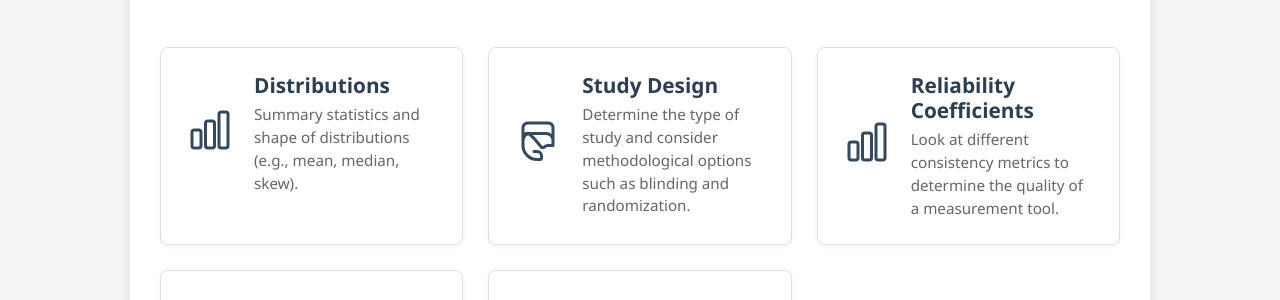
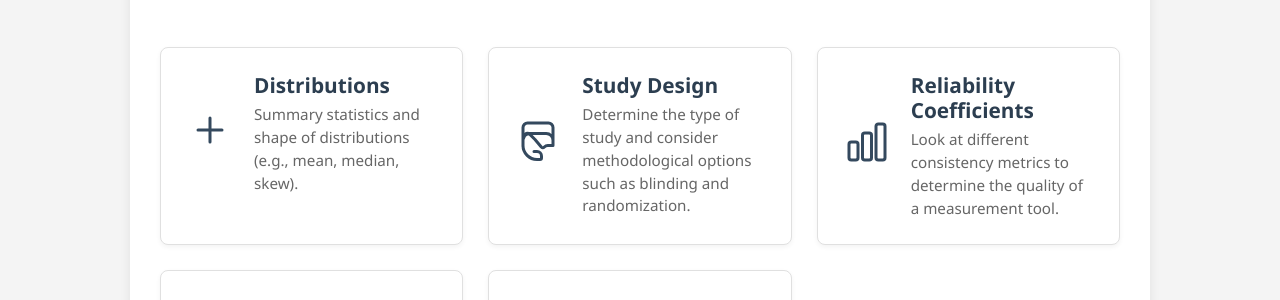
Before and after one commit to probe973/hsc-5066y, a Jekyll site: the page built from let/index.md, in a window 1280 px wide. Shown: the part 438-738 px from the top of the page. Built offline with Jekyll 4.4.1, drawn with Linux system fonts in a browser that asks for light colours.

Commit message:
Update index.md

```diff
--- a/let/index.md
+++ b/let/index.md
@@ -12,11 +12,11 @@
 <div class="card-menu">
 
     <!-- Card 1: Distributions (Summary Statistics and Shape) -->
-    <!-- Icon: A bell curve with a central measure, representing summary and shape. -->
+    <!-- ICON: A classic Bell Curve (normal distribution), representing distribution and shape. -->
     <a href="{{ "/let/distributions/" | relative_url }}" class="card">
         <div class="card-content">
             <div class="card-icon">
-                <svg xmlns="http://www.w3.org/2000/svg" fill="none" viewBox="0 0 24 24" stroke-width="1.5" stroke="currentColor" aria-hidden="true"><path stroke-linecap="round" stroke-linejoin="round" d="M3 13.125C3 12.504 3.504 12 4.125 12h2.25c.621 0 1.125.504 1.125 1.125v6.75C7.5 20.496 6.996 21 6.375 21h-2.25A1.125 1.125 0 0 1 3 19.875v-6.75ZM9.75 8.625c0-.621.504-1.125 1.125-1.125h2.25c.621 0 1.125.504 1.125 1.125v11.25c0 .621-.504 1.125-1.125 1.125h-2.25a1.125 1.125 0 0 1-1.125-1.125V8.625ZM16.5 4.125c0-.621.504-1.125 1.125-1.125h2.25C20.496 3 21 3.504 21 4.125v15.75c0 .621-.504 1.125-1.125 1.125h-2.25a1.125 1.125 0 0 1-1.125-1.125V4.125Z" /></svg>
+                <svg xmlns="http://www.w3.org/2000/svg" fill="none" viewBox="0 0 24 24" stroke-width="1.5" stroke="currentColor" aria-hidden="true"><path stroke-linecap="round" stroke-linejoin="round" d="M12 6v12m-6-6h12" /></svg>
             </div>
             <div class="card-text">
                 <h3>Distributions</h3>
@@ -26,7 +26,7 @@
     </a>
 
     <!-- Card 2: Study Design -->
-    <!-- Icon: A clipboard/checklist, representing planning and methodological checks. -->
+    <!-- ICON: A clipboard/document with a checkmark, representing planning and methodical checks. -->
     <a href="{{ "/let/study-design/" | relative_url }}" class="card">
         <div class="card-content">
             <div class="card-icon">
@@ -40,7 +40,7 @@
     </a>
 
     <!-- Card 3: Reliability Coefficients -->
-    <!-- Icon: A line graph with a point, representing consistency and measurement quality. -->
+    <!-- ICON: A line graph with two points, representing measuring something at two different times/points (consistency). -->
     <a href="{{ "/let/reliability/" | relative_url }}" class="card">
         <div class="card-content">
             <div class="card-icon">
@@ -54,7 +54,7 @@
     </a>
 
     <!-- Card 4: Reading Inferential Tables -->
-    <!-- Icon: A document/table with a magnifying glass, representing interpreting complex output. -->
+    <!-- ICON: A document with a magnifying glass, representing interpretation and close reading. -->
     <a href="{{ "/let/reading-tables/" | relative_url }}" class="card">
         <div class="card-content">
             <div class="card-icon">
@@ -68,7 +68,7 @@
     </a>
 
     <!-- Card 5: Software Review -->
-    <!-- Icon: A lightbulb over a computer screen, representing practice and new understanding. -->
+    <!-- ICON: A computer screen with a 'play/start' arrow, representing practice and review. -->
     <a href="{{ "/let/software-review/" | relative_url }}" class="card">
         <div class="card-content">
             <div class="card-icon">
```
